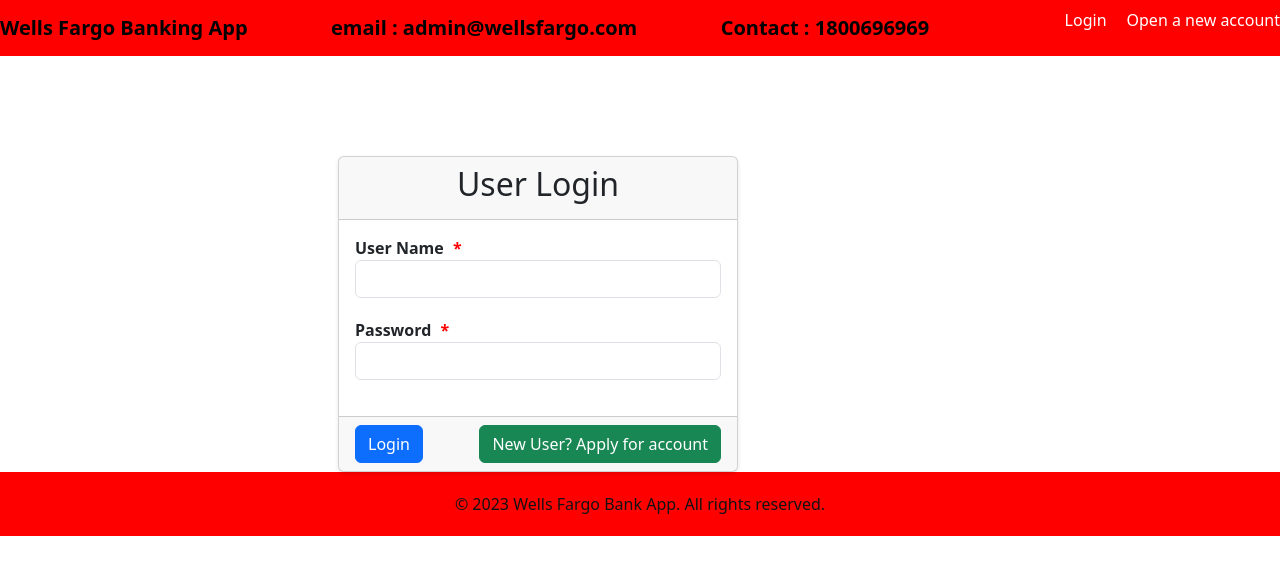
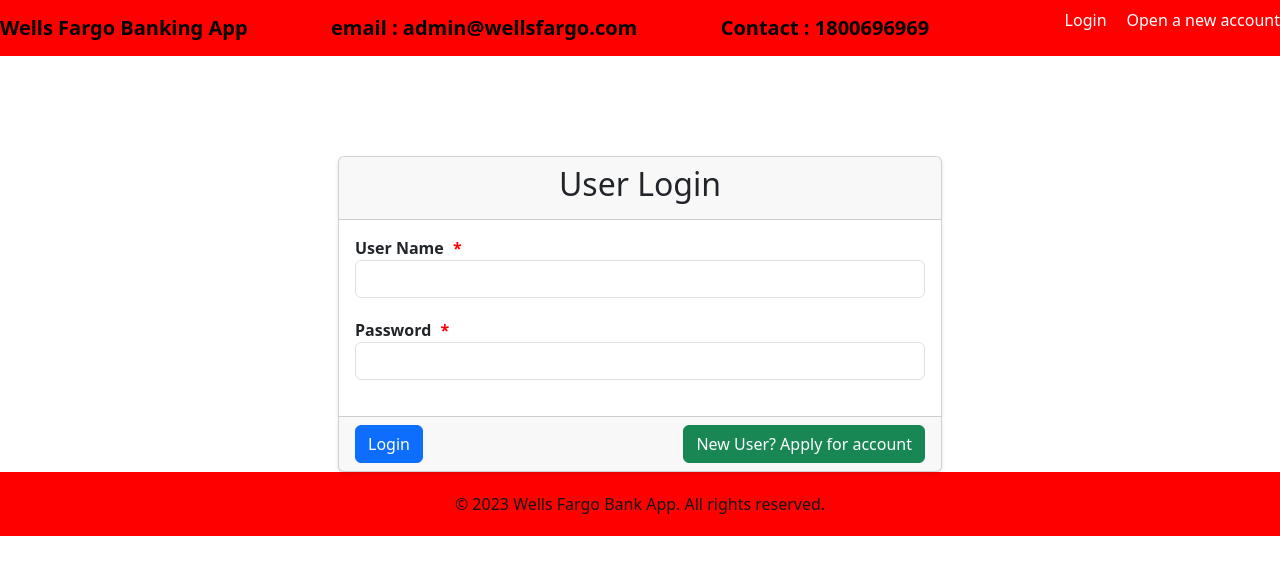
Before and after one commit to kamal1316/Banking-System, a React (Create React App) app in the folder Front End/onlinebanking/: page /login in a window 1280 px wide. Shown: the top 574 px of the page. Built offline with nearby package versions, Linux system fonts and the light colour scheme.

Commit message:
resolve errors

```diff
--- a/Front End/onlinebanking/src/App.js
+++ b/Front End/onlinebanking/src/App.js
@@ -10,7 +10,7 @@
 import Success from './components/success';
 import SuccessPage from './components/successpage';
 import { ToastContainer } from 'react-toastify';
-import axios from 'axios' ;
+
 import ChangePassword from './components/changepassword';
 
 const App = () => {
--- a/Front End/onlinebanking/src/components/signup.css
+++ b/Front End/onlinebanking/src/components/signup.css
@@ -0,0 +1,88 @@
+/* Container for the signup page */
+.signup-container {
+    display: flex;
+    flex-direction: column;
+    align-items: center;
+    justify-content: center;
+    height: 100vh;
+    background-color: #f5f5f5;
+  }
+
+  /* Styling for the card */
+  .card {
+    width: 100%;
+    max-width: 800px;
+    border: none;
+    box-shadow: 0 2px 4px rgba(0, 0, 0, 0.1);
+  }
+
+  .card-header {
+    background-color: #007bff;
+    color: white;
+    padding: 10px 20px;
+    text-align: center;
+  }
+
+  .card-body {
+    padding: 20px;
+  }
+
+  .form-group {
+    margin-bottom: 20px;
+  }
+
+  .form-group label {
+    font-weight: bold;
+  }
+
+  .form-control {
+    width: 100%;
+    padding: 10px;
+    border: 1px solid #ccc;
+    border-radius: 4px;
+  }
+
+  .card-footer {
+    background-color: #f5f5f5;
+    padding: 10px 20px;
+    display: flex;
+    justify-content: space-between;
+    align-items: center;
+  }
+
+  .btn {
+    padding: 10px 20px;
+    border-radius: 4px;
+    cursor: pointer;
+    transition: background-color 0.3s;
+  }
+
+  .btn-primary {
+    background-color: #007bff;
+    color: white;
+    border: none;
+  }
+
+  .btn-primary:hover {
+    background-color: #0056b3;
+  }
+
+  .btn-danger {
+    background-color: #dc3545;
+    color: white;
+    border: none;
+  }
+
+  .btn-danger:hover {
+    background-color: #c82333;
+  }
+
+  .errmsg {
+    color: red;
+    margin-left: 5px;
+  }
+
+  /* Styling for radio buttons */
+  .app-check {
+    margin-right: 5px;
+  }
--- a/Front End/onlinebanking/src/components/successpage.js
+++ b/Front End/onlinebanking/src/components/successpage.js
@@ -1,6 +1,6 @@
 import React from 'react';
 import { Link } from 'react-router-dom';
-import './successpage.css'; // Import the CSS file for styling
+import './successpage.css';
 
 function Successpage() {
   return (
```
Also changed, not shown: 1 other file (tests, documents, lock files or other folders).
